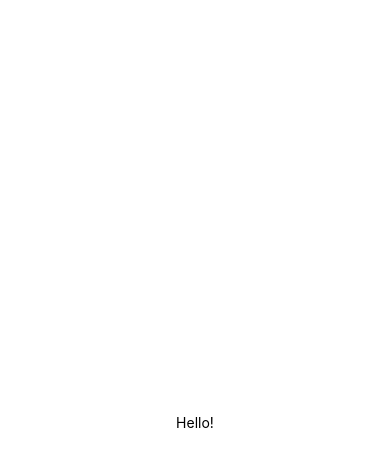
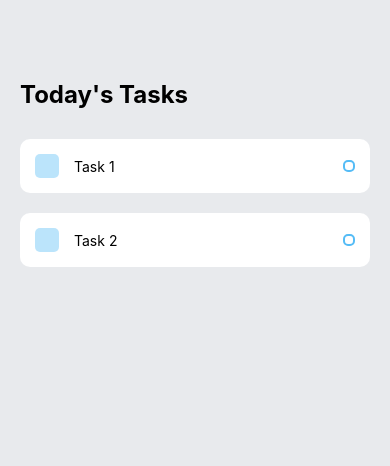
Before and after one commit to Cha-er-si/Todo_List, a React Native app: screen / in a window 390 px wide. Shown: the top 466 px of the page. Built offline with nearby package versions, Linux system fonts and the light colour scheme.

Commit message:
Task component

```diff
--- a/App.js
+++ b/App.js
@@ -1,12 +1,20 @@
 import { StatusBar } from 'expo-status-bar';
 import React from 'react';
 import { StyleSheet, Text, View } from 'react-native';
+import Task from './components/Task';
 
 export default function App() {
   return (
     <View style={styles.container}>
-      <Text>Hello!</Text>
-      <StatusBar style="auto" />
+      {/* Today's Task*/}
+      <View style={styles.taskWrapper}>
+        <Text style={styles.sectionTitle}>Today's Tasks</Text>
+        <View style={styles.items}>
+          {/* This is where the task will gok*/}
+          <Task text={'Task 1'} />
+          <Task text={'Task 2'} />
+        </View>
+      </View>
     </View>
   );
 }
@@ -14,8 +22,17 @@ export default function App() {
 const styles = StyleSheet.create({
   container: {
     flex: 1,
-    backgroundColor: '#fff',
-    alignItems: 'center',
-    justifyContent: 'center',
+    backgroundColor: '#e8eaed',
+  },
+  taskWrapper: {
+    paddingTop: 80,
+    paddingHorizontal: 20,
+  },
+  sectionTitle: {
+    fontSize: 24,
+    fontWeight: 'bold',
+  },
+  items: {
+    marginTop: 30,
   },
 });
--- /dev/null
+++ b/components/Task.js
@@ -0,0 +1,51 @@
+import React from 'react';
+import { StyleSheet, Text, TouchableOpacity, View } from 'react-native';
+
+const Task = (props) => {
+  return (
+    <View style={styles.item}>
+      <View style={styles.itemLeft}>
+        <View style={styles.square}></View>
+        <Text style={styles.itemText}>{props.text}</Text>
+      </View>
+      <View style={styles.circular}></View>
+    </View>
+  );
+};
+
+const styles = StyleSheet.create({
+  item: {
+    backgroundColor: 'white',
+    padding: 15,
+    borderRadius: 10,
+    flexDirection: 'row',
+    alignItems: 'center',
+    justifyContent: 'space-between',
+    marginBottom: 20,
+  },
+  itemLeft: {
+    flexDirection: 'row',
+    alignItems: 'center',
+    flexWrap: 'wrap',
+  },
+  square: {
+    width: 24,
+    height: 24,
+    backgroundColor: '#55bcf6',
+    opacity: 0.4,
+    borderRadius: 5,
+    marginRight: 15,
+  },
+  itemText: {
+    maxWidth: '80%',
+  },
+  circular: {
+    width: 12,
+    height: 12,
+    borderColor: '#55bcf6',
+    borderWidth: 2,
+    borderRadius: 5,
+  },
+});
+
+export default Task;
```
